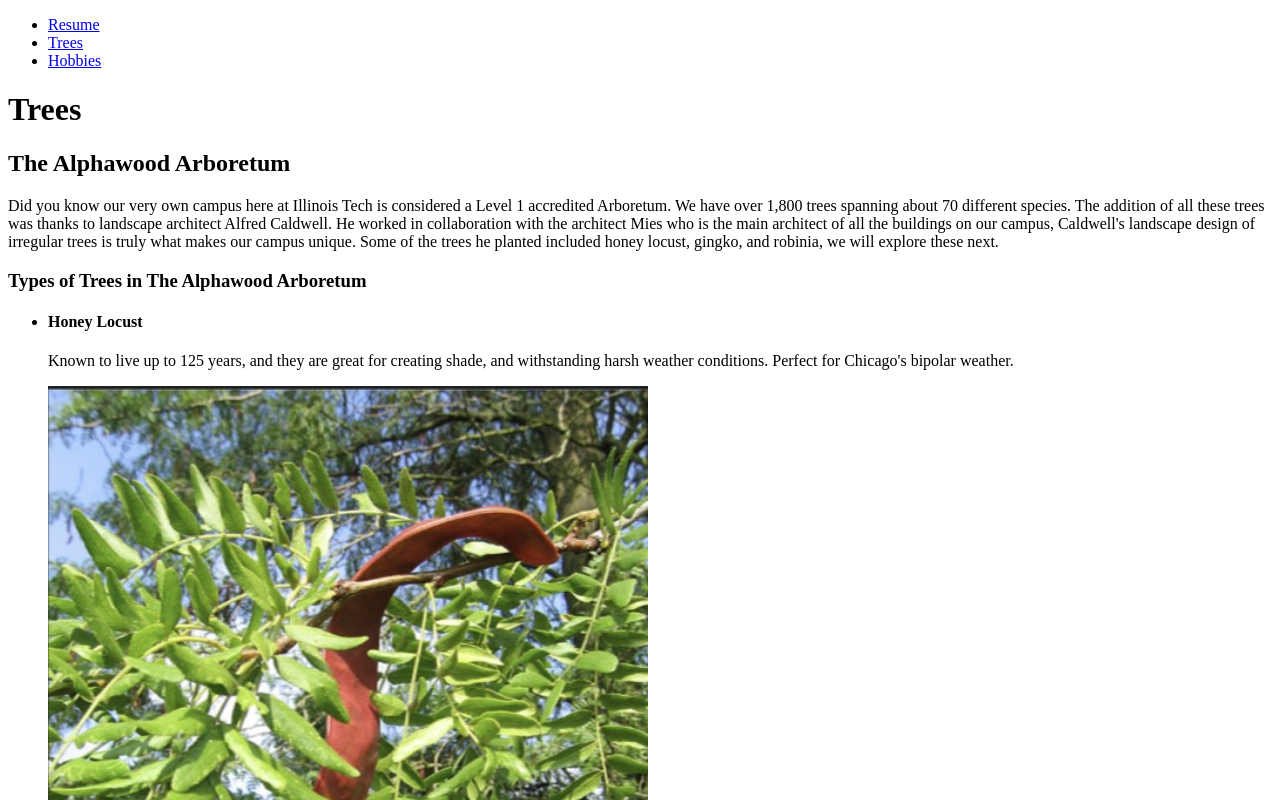
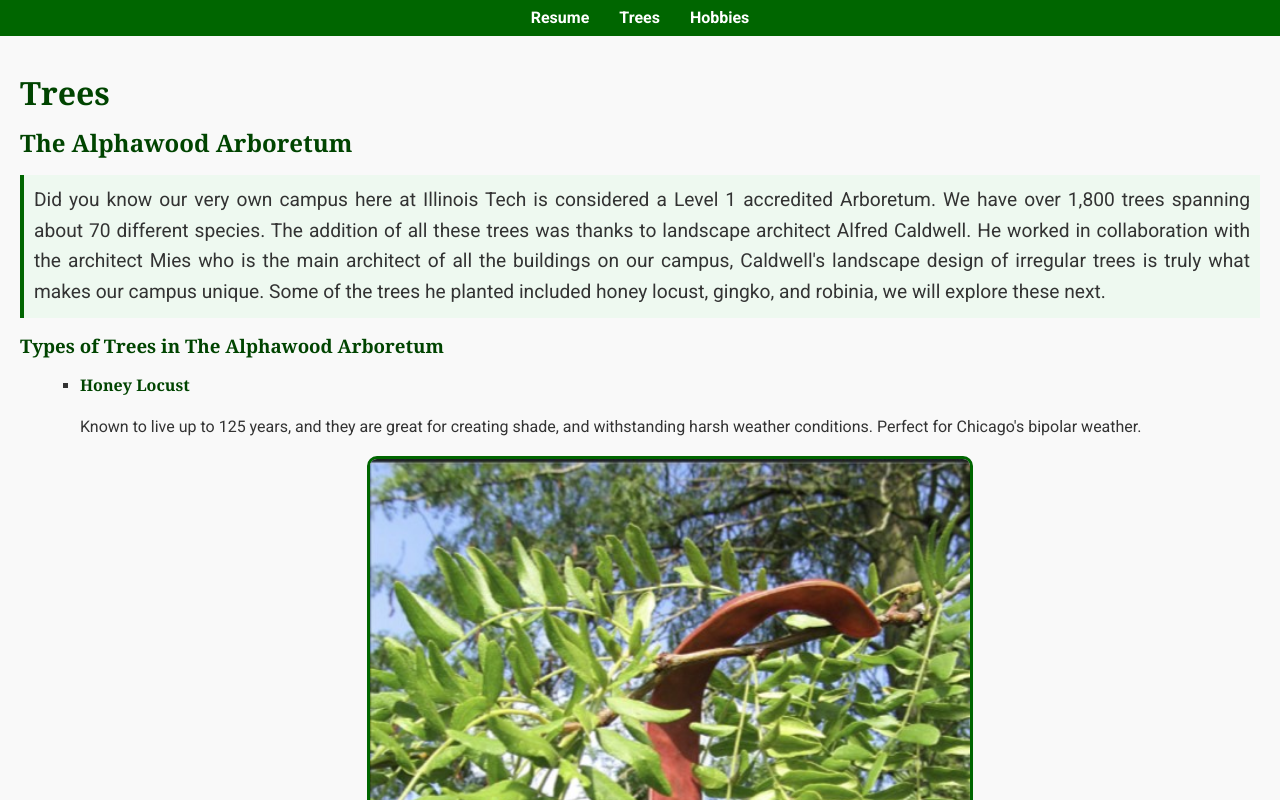
Before and after one commit to mpervaiz25/webdev_Project2, a plain HTML site: page trees.html in a window 1280 px wide. Shown: the top 800 px of the page. Drawn offline with Linux system fonts and the light colour scheme.

Commit message:
updating trees css link

```diff
--- a/trees.html
+++ b/trees.html
@@ -3,11 +3,14 @@
   <head>
     <meta charset="UTF-8">
 		<title>Trees</title>
+		<link rel="stylesheet" href="css/reset.css">
+		<link rel="stylesheet" href="css/trees.css">
+		<link href="https://fonts.googleapis.com/css2?family=Roboto:wght@400;700&display=swap" rel="stylesheet">
   </head>
 
   <body>
     <header>
-	  <nav>
+			<nav id="main-navbar">
 				<ul>
           <li><a href="index.html">Resume</a></li>
           <li><a href="trees.html">Trees</a></li>
@@ -15,10 +18,10 @@
         </ul>
 			</nav>
 		</header>
-
+	 <main>
 		<h1>Trees</h1>
     <h2>The Alphawood Arboretum</h2>
-    <p>
+    <p id="intro">
       Did you know our very own campus here at Illinois Tech is considered a Level 1 accredited Arboretum. We have over 1,800 trees spanning about 70 different species. The addition of all these trees was thanks to landscape architect Alfred Caldwell.
 	  He worked in collaboration with the architect Mies who is the main architect of all the buildings on our campus, Caldwell's landscape design of irregular trees is truly what makes our campus unique.
       Some of the trees he planted included honey locust, gingko, and robinia, we will explore these next.
@@ -42,5 +45,7 @@
         <img src="Media/Robinia%20Tree.jpg" alt="Robinia Tree or Black Locust" width="600">
       </li>
     </ul>
+	</section>
+</main>
 </body>
 </html>
```
Lines whose indentation alone changed are shown as unchanged.
